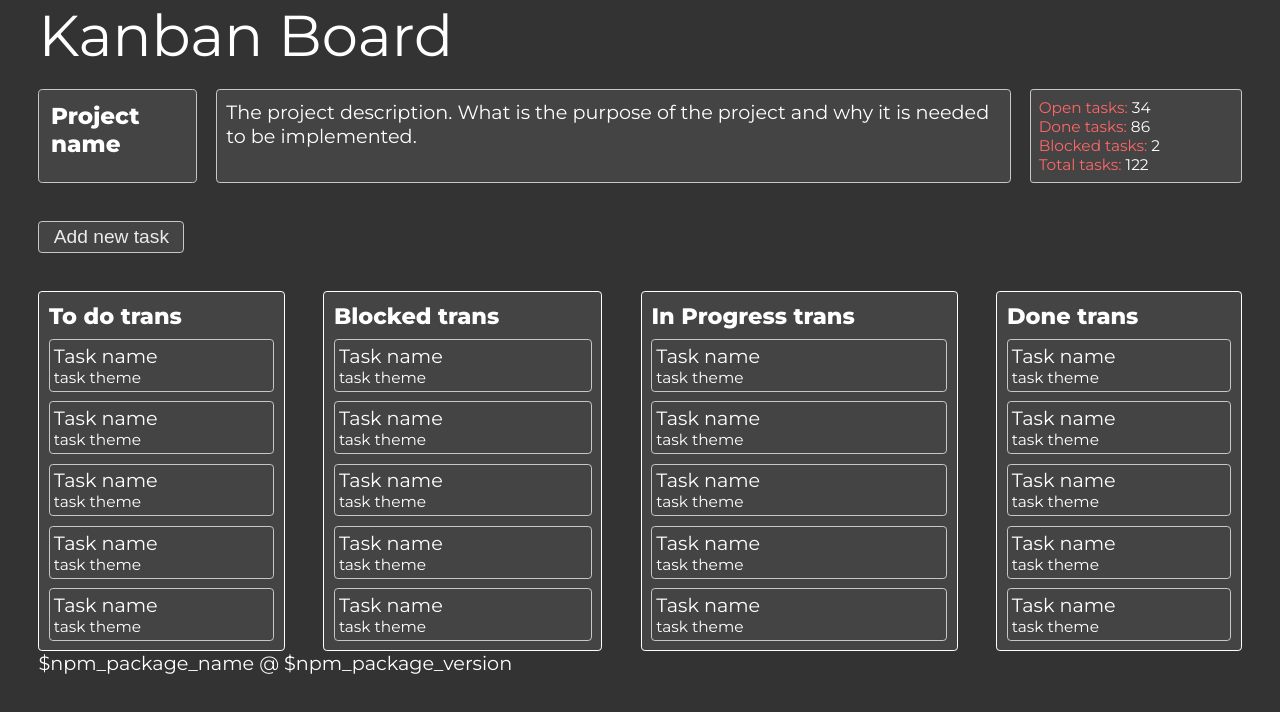
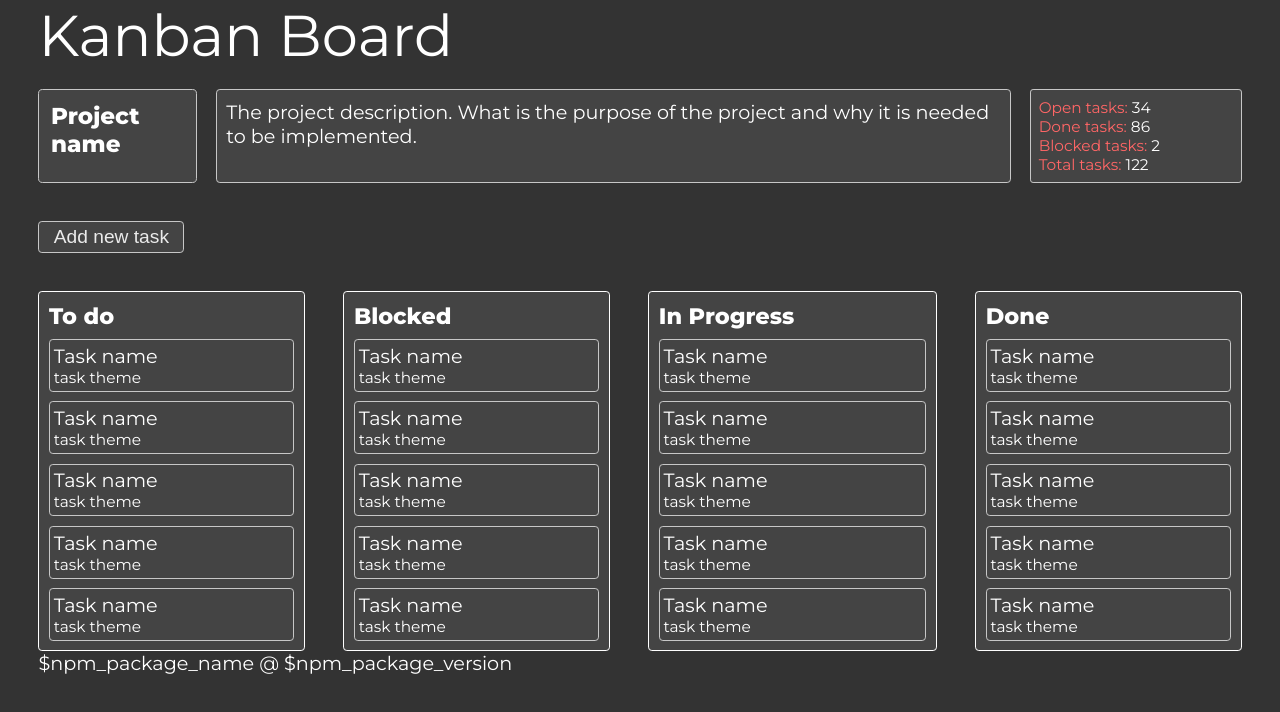
Before and after one commit to alexanderstoev/kanban-board, a React (Create React App) app: page / in a window 1280 px wide. Shown: the top 712 px of the page. Built offline with nearby package versions, Linux system fonts and the light colour scheme.

Commit message:
chore: clean up

```diff
--- a/src/translations/en.js
+++ b/src/translations/en.js
@@ -6,10 +6,10 @@ import {
 } from "../common/constants";
 
 const translation = {};
-translation[STATUS_TODO] = "To do trans";
-translation[STATUS_DONE] = "Done trans";
-translation[STATUS_IN_PROGRESS] = "In Progress trans";
-translation[STATUS_BLOCKED] = "Blocked trans";
+translation[STATUS_TODO] = "To do";
+translation[STATUS_DONE] = "Done";
+translation[STATUS_IN_PROGRESS] = "In Progress";
+translation[STATUS_BLOCKED] = "Blocked";
 
 translation["add task"] = "Add new task";
 translation["save task"] = "Save task";
```
